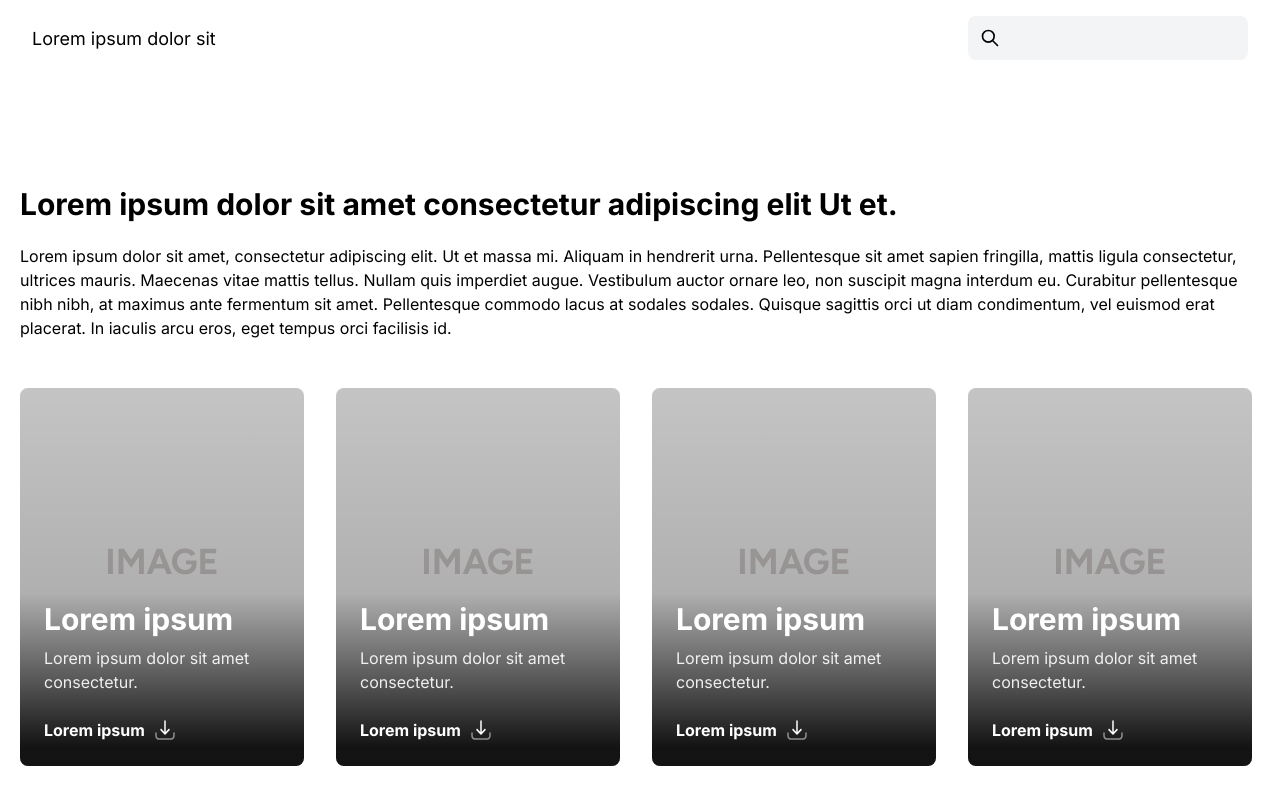
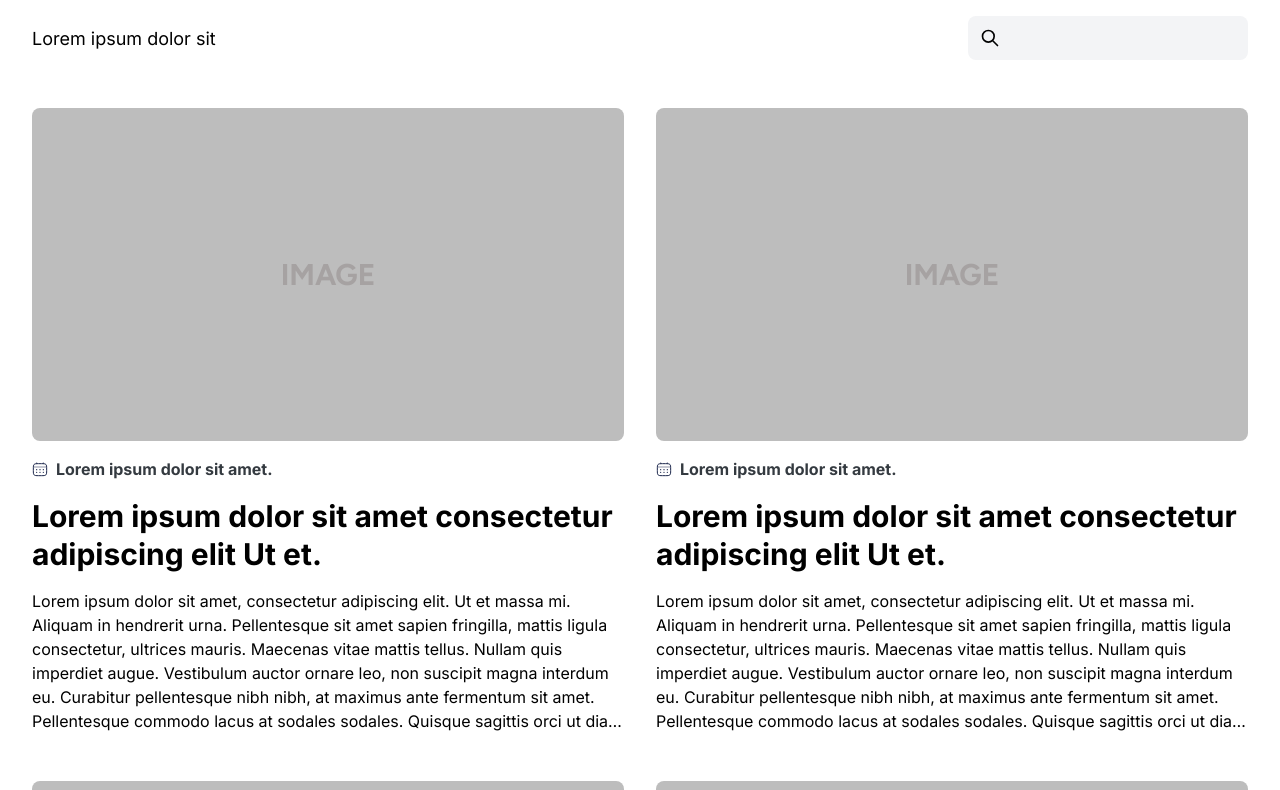
Before and after one commit to cadelme/mindata-challenge, an Angular app: page / in a window 1280 px wide. Shown: the part 1174-1964 px from the top of the page. Built offline with nearby package versions, Linux system fonts and the light colour scheme.

Commit message:
update array of component content-list

```diff
--- a/src/app/features/home/components/content-list/content-list.ts
+++ b/src/app/features/home/components/content-list/content-list.ts
@@ -6,4 +6,11 @@ import { Component } from '@angular/core';
   templateUrl: './content-list.html',
   styles: ``,
 })
-export class ContentList {}
+export class ContentList {
+  public articles = Array.from({ length: 4 }, () => ({
+    date: 'Lorem ipsum dolor sit amet.',
+    title: 'Lorem ipsum dolor sit amet consectetur adipiscing elit Ut et.',
+    description:
+      'Lorem ipsum dolor sit amet, consectetur adipiscing elit. Ut et massa mi. Aliquam in hendrerit urna. Pellentesque sit amet sapien fringilla, mattis ligula consectetur, ultrices mauris. Maecenas vitae mattis tellus. Nullam quis imperdiet augue. Vestibulum auctor ornare leo, non suscipit magna interdum eu. Curabitur pellentesque nibh nibh, at maximus ante fermentum sit amet. Pellentesque commodo lacus at sodales sodales. Quisque sagittis orci ut diam condimentum, vel euismod erat placerat. In iaculis arcu eros, eget tempus orci facilisis id.',
+  }));
+}
```
